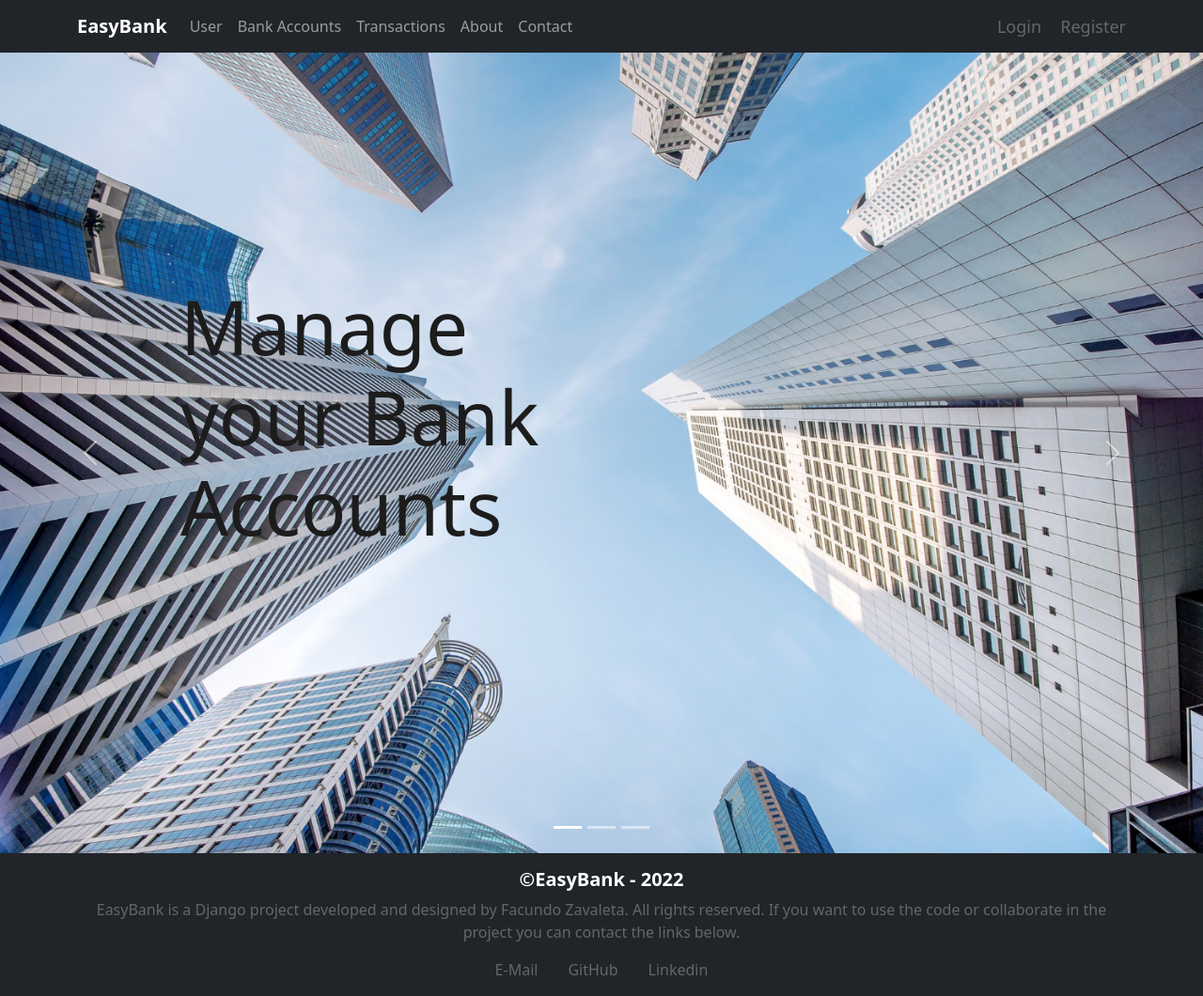
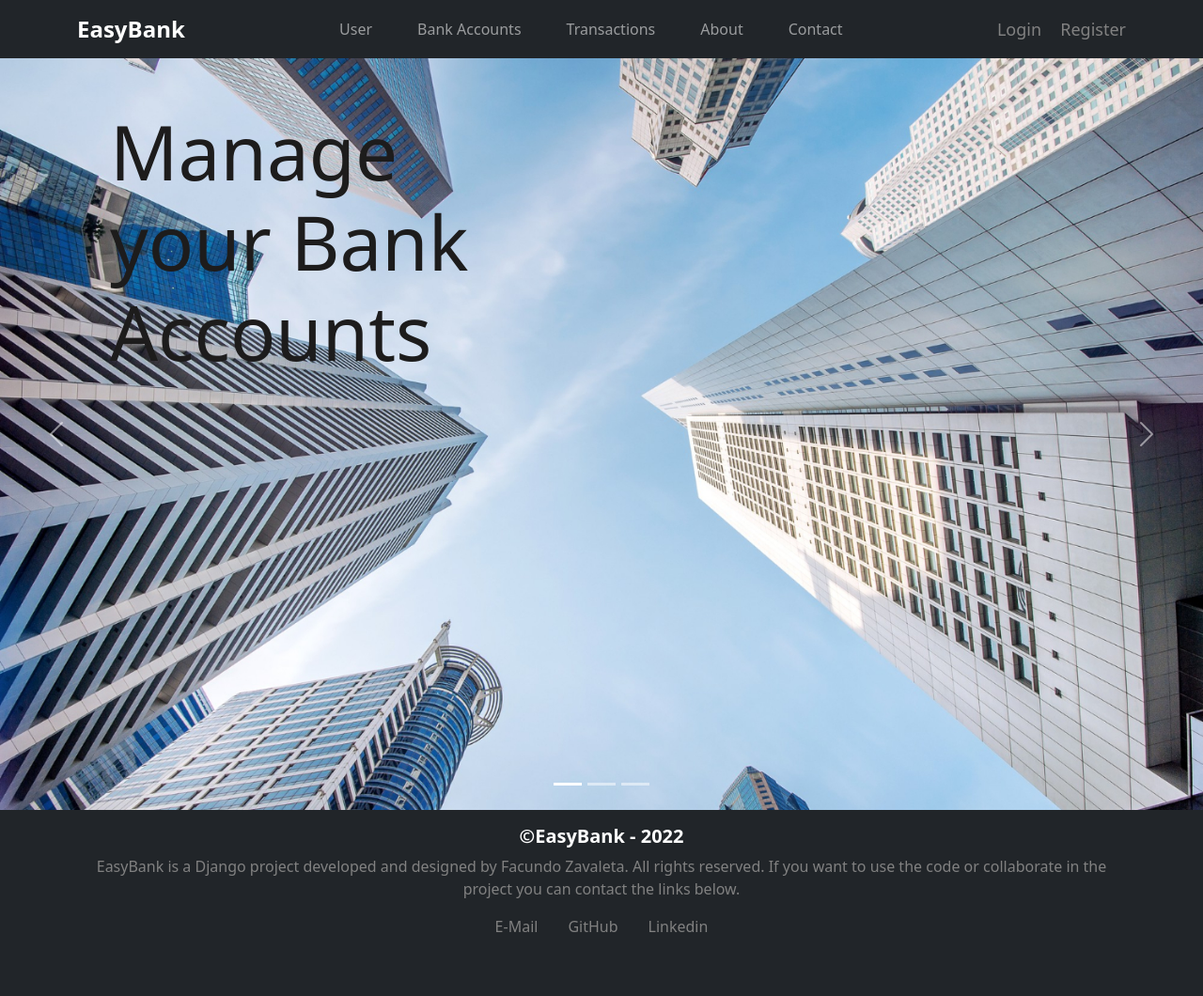
Before and after one commit to facuzavaleta/EasyBank, a Django app: page / in a window 1280 px wide. Shown: the whole page at 94% size. After the commit the page ends 992 px from the top, so only its background shows below. Run offline with Django 4.2, Linux system fonts and the light colour scheme.

Commit message:
terminado el home

```diff
--- a/easybank/templates/base.html
+++ b/easybank/templates/base.html
@@ -7,7 +7,7 @@
   <meta name="viewport" content="width=device-width, initial-scale=1, shrink-to-fit=no">
   <link rel="stylesheet" href="{% static 'css/style.css' %}">
   <link rel="stylesheet" href="https://cdn.jsdelivr.net/npm/bootstrap@5.2.3/dist/css/bootstrap.min.css">
-  <link href="https://fonts.googleapis.com/css?family=Montserrat:400,700|Playfair+Display:400,700|Lato:400,700|Open+Sans:400,700|Roboto:400,700" rel="stylesheet">
+  <link href="https://fonts.googleapis.com/css?family=Montserrat:400,500,700|Playfair+Display:400,700|Lato:400,700|Open+Sans:400,700|Roboto:400,700" rel="stylesheet">
   <title>EasyBank</title>
 </head>
 
--- a/easybank/templates/nav.html
+++ b/easybank/templates/nav.html
@@ -1,25 +1,25 @@
 <nav class="navbar navbar-expand-lg navbar-dark bg-dark">
     <div class="container">
-        <a class="navbar-brand" href="{% url 'home' %}"><strong>EasyBank</strong></a>
+        <a class="navbar-brand fs-4" href="{% url 'home' %}"><strong>EasyBank</strong></a>
         <button class="navbar-toggler" type="button" data-toggle="collapse" data-target="#navbarSupportedContent" aria-controls="navbarSupportedContent" aria-expanded="false" aria-label="Toggle navigation">
           <span class="navbar-toggler-icon"></span>
         </button>
 
-        <div class="collapse navbar-collapse" id="navbarSupportedContent">
-          <ul class="navbar-nav mr-auto">
-            <li class="nav-item">
+        <div class="collapse navbar-collapse d-flex justify-content-around" id="navbarSupportedContent">
+          <ul class="navbar-nav">
+            <li class="nav-item mx-3">
               <a class="nav-link" href="{% url 'users:users_index' %}">User</a>
             </li>
-            <li class="nav-item">
+            <li class="nav-item mx-3">
               <a class="nav-link" href="{% url 'bankaccounts_index' %}">Bank Accounts</a>
             </li>
-            <li class="nav-item">
+            <li class="nav-item mx-3">
               <a class="nav-link" href="{% url 'transactions_index' %}">Transactions</a>
             </li>
-            <li class="nav-item">
+            <li class="nav-item mx-3">
               <a class="nav-link" href="{% url 'about' %}">About</a>
             </li>
-            <li class="nav-item">
+            <li class="nav-item mx-3">
               <a class="nav-link" href="{% url 'contact' %}">Contact</a>
             </li>
           </ul>
--- a/pages/templates/home.html
+++ b/pages/templates/home.html
@@ -8,19 +8,19 @@
     <li data-bs-target="#carouselExampleIndicators" data-bs-slide-to="1"></li>
     <li data-bs-target="#carouselExampleIndicators" data-bs-slide-to="2"></li>
   </ol>
-  <div class="carousel-inner h-25">
+  <div class="carousel-inner">
     <div class="carousel-item active">
       <img src="{% static 'img/img1.jpg' %}" class="d-block w-100" alt="Imagen 1">
       <div class="carousel-caption d-none d-md-block text-start">
-        <div class="col-md-6">
-          <a class="text-center display-1" href="{% url 'bankaccounts_index' %}">Manage your Bank Accounts</a>
+        <div class="col-md-6"  style="margin-left: -75px;">
+          <a class="display-1" href="{% url 'bankaccounts_index' %}">Manage your Bank Accounts</a>
         </div>
       </div>
     </div>
     <div class="carousel-item">
       <img src="{% static 'img/img2.jpg' %}" class="d-block w-100" alt="Imagen 2">
       <div class="carousel-caption d-none d-md-block text-start">
-        <div class="col-md-6">
+        <div class="col-md-6" style="margin-left: -75px;">
           <a class="text-center display-1" href="{% url 'transactions_index' %}">Realize easy Transactions</a>
         </div>
       </div>
@@ -28,66 +28,20 @@
     <div class="carousel-item">
       <img src="{% static 'img/img3.jpg' %}" class="d-block w-100" alt="Imagen 3">
       <div class="carousel-caption d-none d-md-block text-start">
-        <div class="col-md-6">
+        <div class="col-md-6" style="margin-left: -75px;">
           <a class="text-center display-1" href="{% url 'contact' %}">Know more About Us</a>
         </div>
       </div>
     </div>
   </div>
-  <a class="carousel-control-prev" href="#carouselExampleIndicators" role="button" data-bs-slide="prev">
+  <a class="carousel-control-prev" href="#carouselExampleIndicators" role="button" data-bs-slide="prev" style="width: 120px;">
     <span class="carousel-control-prev-icon" aria-hidden="true"></span>
     <span class="visually-hidden">Anterior</span>
   </a>
-  <a class="carousel-control-next" href="#carouselExampleIndicators" role="button" data-bs-slide="next">
+  <a class="carousel-control-next" href="#carouselExampleIndicators" role="button" data-bs-slide="next" style="width: 120px;">
     <span class="carousel-control-next-icon" aria-hidden="true"></span>
     <span class="visually-hidden">Siguiente</span>
   </a>
 </div>
 
 {% endblock %}
-
-
-
-
-
-<!--
-<main class="container home-container">
-  <div id="myCarousel" class="carousel slide" data-ride="carousel">
-    <ol class="carousel-indicators">
-      <li data-target="#myCarousel" data-slide-to="0" class="active"></li>
-      <li data-target="#myCarousel" data-slide-to="1"></li>
-      <li data-target="#myCarousel" data-slide-to="2"></li>
-    </ol>
-    <div class="carousel-inner">
-      <div class="carousel-item active">
-        <img src="{% static 'img/img1.jpg' %}" alt="Primera imagen" class="d-block w-100 carousel-image">
-        <div class="carousel-caption">
-          <a href="{% url 'bankaccounts_index' %}"><h1>Manage your bank accounts</h1></a>
-          <p>You can manage your bank accounts easily</p>
-        </div>
-      </div>
-      <div class="carousel-item">
-        <img src="{% static 'img/img2.jpg' %}" alt="Segunda imagen" class="d-block w-100 carousel-image">
-        <div class="carousel-caption">
-          <a href="{% url 'transactions_index' %}"><h1>Realize any transaction you want</h1></a>
-          <p>You'll be able to deposit, withdraw, exchange and transfer money</p>
-        </div>
-      </div>
-      <div class="carousel-item">
-        <img src="{% static 'img/img3.jpg' %}" alt="Tercera imagen" class="d-block w-100 carousel-image">
-        <div class="carousel-caption">
-          <a class="nav-link" href="{% url 'about' %}"><h1>Learn more about us</h1></a>
-          <p>You can go to the about section to know more about this project</p>
-        </div>
-      </div>
-    </div>
-    <a class="carousel-control-prev" href="#myCarousel" role="button" data-slide="prev">
-      <span class="carousel-control-prev-icon" aria-hidden="true"></span>
-      <span class="sr-only">Anterior</span>
-    </a>
-    <a class="carousel-control-next" href="#myCarousel" role="button" data-slide="next">
-      <span class="carousel-control-next-icon" aria-hidden="true"></span>
-      <span class="sr-only">Siguiente</span>
-    </a>
-  </div>
-</main> -->
--- a/static/css/style.css
+++ b/static/css/style.css
@@ -1,8 +1,9 @@
 .carousel-caption {
-  color:#666;
+  color: #818181;
   position: absolute;
-  top: 50%;
+  top: 35%;
   transform: translateY(-50%);
+  left: 5%;
   text-align: center;
 }
 
@@ -12,10 +13,13 @@
 }
 
 .carousel-caption a:hover{
-  color:#696767;
+  color: #818181;
   transition: 1s;
 }
 
+.carousel-inner {
+  height: 100vh;
+}
 .carousel-caption h3 {
   font-size: 3em;
   margin-bottom: 0.5em;
@@ -26,10 +30,13 @@
   margin-bottom: 1em;
 }
 
+.carousel-item a {
+  font-weight: 500;
+}
 nav a {
   font-size: 18px;
   text-decoration: none;
-  color: #666;
+  color: #818181;
 }
 
 nav a:hover {
@@ -44,7 +51,7 @@
 }
 
 footer p {
-  color: #666;
+  color: #818181;
 }
 
 footer h6 {
@@ -54,7 +61,7 @@
 }
 
 footer a {
-  color: #666;
+  color: #818181;
   text-decoration: none;
 }
 
```
Also changed, not shown: static/img/img2.jpg.
